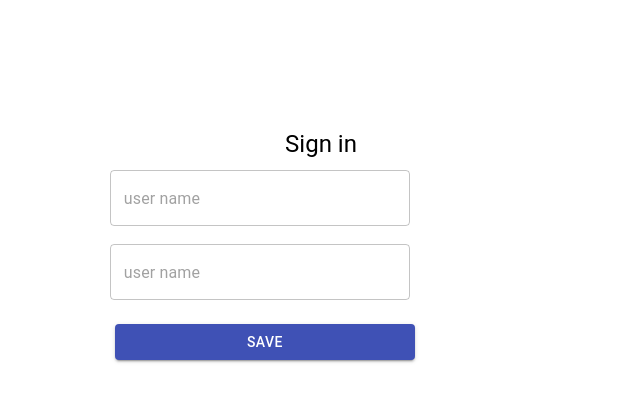
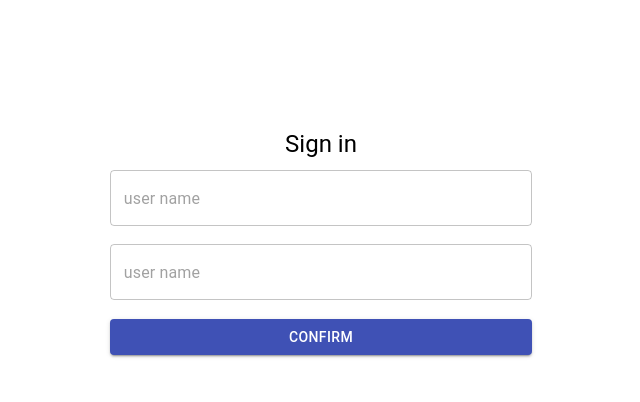
Before and after one commit to AndrewChernoff/test, a React (Vite) app: page /sign-in in a window 1280 px wide. Shown: the top 402 px of the page, without its empty margins (319-959 px from the left). Built offline with nearby package versions, Linux system fonts and the light colour scheme.

Commit message:
fixed markup form bug

```diff
--- a/src/pages/signin-page/signin.module.scss
+++ b/src/pages/signin-page/signin.module.scss
@@ -3,11 +3,11 @@
     max-width: 33%;
     h5 {
         text-align: center;
-        margin-bottom: 10px;
+        margin: 0 auto 10px auto;
     }
 }
 
-.input {
+.input,  .signInbtn {
     margin-top: 5px;
-    width: 300px;
+    width: 100%;
 }
--- a/src/pages/signin-page/signin.tsx
+++ b/src/pages/signin-page/signin.tsx
@@ -80,9 +80,9 @@ export const Signin = () => {
           type="submit"
           variant="contained"
           color="primary"
-          style={{ width: "300px", margin: "5px" }}
+          className={s.signInbtn}
         >
-          save
+          Confirm
         </Button>
       </form>
     </>
```
